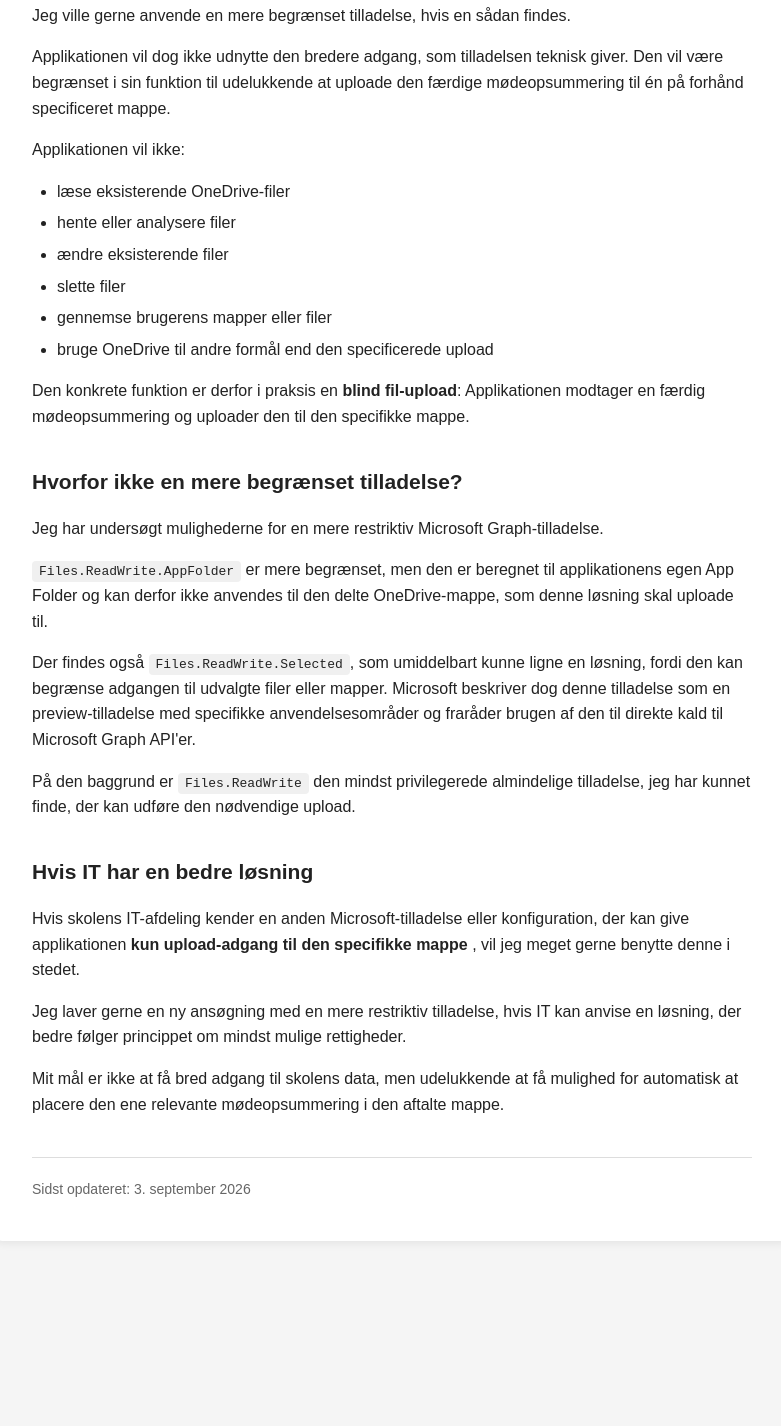
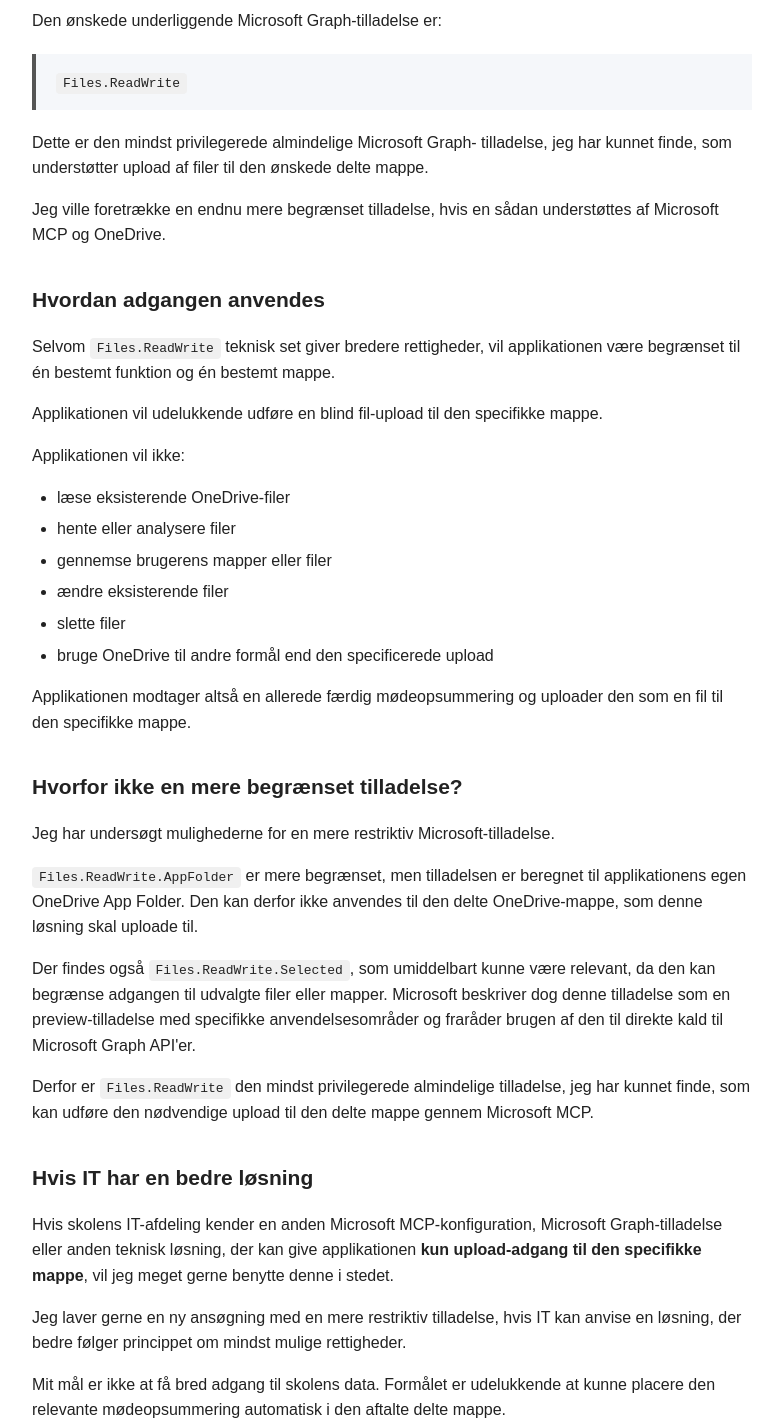
Before and after one commit to Asgerfyr/Asgerfyr.github.io, a website: page MicrosoftMCP.html in a window 1280 px wide. Shown: the part 601-2027 px from the top of the page, without its empty margins (248-1029 px from the left). Before the commit the page ends 1882 px from the top, so only its background shows below. Drawn offline with Linux system fonts and the light colour scheme.

Commit message:
fix: update title and content for Microsoft MCP access justification page

```diff
--- a/MicrosoftMCP.html
+++ b/MicrosoftMCP.html
@@ -4,7 +4,7 @@
     <meta charset="UTF-8">
     <meta name="viewport" content="width=device-width, initial-scale=1.0">
 
-    <title>Begrundelse for Microsoft Graph-adgang</title>
+    <title>Begrundelse for Microsoft MCP-adgang</title>
 
     <style>
         body {
@@ -74,13 +74,21 @@
 
 <main>
 
-    <h1>Begrundelse for Microsoft Graph-adgang</h1>
+    <h1>Begrundelse for Microsoft MCP-adgang</h1>
+
+    <div class="info">
+        <strong>Hvorfor denne side?</strong><br>
+        Den oprindelige ansøgning om Microsoft MCP-adgang har en meget
+        begrænset plads til begrundelsen. Derfor findes den fulde
+        begrundelse og de tekniske detaljer på denne side.
+    </div>
 
     <h2>Formål</h2>
 
     <p>
-        Formålet med applikationen er automatisk at uploade en opsummering
-        af et møde til én specifik delt OneDrive-mappe.
+        Formålet med Microsoft MCP-adgangen er at gøre det muligt for en
+        applikation automatisk at uploade en opsummering af et møde til
+        én specifik delt OneDrive-mappe.
     </p>
 
     <p>
@@ -89,10 +97,16 @@
         mappe, så den kan gemmes og tilgås af de relevante personer.
     </p>
 
-    <h2>Anmodet adgang</h2>
+    <h2>Den ønskede adgang</h2>
 
     <p>
-        Jeg anmoder om Microsoft Graph-tilladelsen:
+        Microsoft MCP bruges som forbindelsen mellem applikationen og
+        Microsoft 365. For OneDrive-operationen anvendes Microsoft Graph
+        API'ets tilladelsesmodel.
+    </p>
+
+    <p>
+        Den ønskede underliggende Microsoft Graph-tilladelse er:
     </p>
 
     <div class="info">
@@ -100,19 +114,27 @@
     </div>
 
     <p>
-        Dette er den mindst privilegerede almindelige Microsoft Graph-tilladelse,
-        jeg har kunnet finde, som understøtter upload af filer til den ønskede
-        delte mappe.
+        Dette er den mindst privilegerede almindelige Microsoft Graph-
+        tilladelse, jeg har kunnet finde, som understøtter upload af filer
+        til den ønskede delte mappe.
     </p>
 
     <p>
-        Jeg ville gerne anvende en mere begrænset tilladelse, hvis en sådan findes.
+        Jeg ville foretrække en endnu mere begrænset tilladelse, hvis en
+        sådan understøttes af Microsoft MCP og OneDrive.
+    </p>
+
+    <h2>Hvordan adgangen anvendes</h2>
+
+    <p>
+        Selvom <code>Files.ReadWrite</code> teknisk set giver bredere
+        rettigheder, vil applikationen være begrænset til én bestemt
+        funktion og én bestemt mappe.
     </p>
 
     <p>
-        Applikationen vil dog ikke udnytte den bredere adgang, som tilladelsen
-        teknisk giver. Den vil være begrænset i sin funktion til udelukkende
-        at uploade den færdige mødeopsummering til én på forhånd specificeret mappe.
+        Applikationen vil udelukkende udføre en blind fil-upload til den
+        specifikke mappe.
     </p>
 
     <p>Applikationen vil ikke:</p>
@@ -120,55 +142,52 @@
     <ul>
         <li>læse eksisterende OneDrive-filer</li>
         <li>hente eller analysere filer</li>
+        <li>gennemse brugerens mapper eller filer</li>
         <li>ændre eksisterende filer</li>
         <li>slette filer</li>
-        <li>gennemse brugerens mapper eller filer</li>
         <li>bruge OneDrive til andre formål end den specificerede upload</li>
     </ul>
 
     <p>
-        Den konkrete funktion er derfor i praksis en
-        <span class="important">blind fil-upload</span>:
-        Applikationen modtager en færdig mødeopsummering og uploader den
-        til den specifikke mappe.
+        Applikationen modtager altså en allerede færdig mødeopsummering
+        og uploader den som en fil til den specifikke mappe.
     </p>
 
     <h2>Hvorfor ikke en mere begrænset tilladelse?</h2>
 
     <p>
         Jeg har undersøgt mulighederne for en mere restriktiv
-        Microsoft Graph-tilladelse.
+        Microsoft-tilladelse.
     </p>
 
     <p>
-        <code>Files.ReadWrite.AppFolder</code> er mere begrænset, men den er
-        beregnet til applikationens egen App Folder og kan derfor ikke anvendes
-        til den delte OneDrive-mappe, som denne løsning skal uploade til.
+        <code>Files.ReadWrite.AppFolder</code> er mere begrænset, men
+        tilladelsen er beregnet til applikationens egen OneDrive App Folder.
+        Den kan derfor ikke anvendes til den delte OneDrive-mappe, som
+        denne løsning skal uploade til.
     </p>
 
     <p>
         Der findes også <code>Files.ReadWrite.Selected</code>, som umiddelbart
-        kunne ligne en løsning, fordi den kan begrænse adgangen til udvalgte
-        filer eller mapper. Microsoft beskriver dog denne tilladelse som en
-        preview-tilladelse med specifikke anvendelsesområder og fraråder brugen
-        af den til direkte kald til Microsoft Graph API'er.
+        kunne være relevant, da den kan begrænse adgangen til udvalgte
+        filer eller mapper. Microsoft beskriver dog denne tilladelse som
+        en preview-tilladelse med specifikke anvendelsesområder og fraråder
+        brugen af den til direkte kald til Microsoft Graph API'er.
     </p>
 
     <p>
-        På den baggrund er <code>Files.ReadWrite</code> den mindst privilegerede
-        almindelige tilladelse, jeg har kunnet finde, der kan udføre den
-        nødvendige upload.
+        Derfor er <code>Files.ReadWrite</code> den mindst privilegerede
+        almindelige tilladelse, jeg har kunnet finde, som kan udføre den
+        nødvendige upload til den delte mappe gennem Microsoft MCP.
     </p>
 
     <h2>Hvis IT har en bedre løsning</h2>
 
     <p>
-        Hvis skolens IT-afdeling kender en anden Microsoft-tilladelse eller
-        konfiguration, der kan give applikationen
-        <span class="important">
-            kun upload-adgang til den specifikke mappe
-        </span>,
-        vil jeg meget gerne benytte denne i stedet.
+        Hvis skolens IT-afdeling kender en anden Microsoft MCP-konfiguration,
+        Microsoft Graph-tilladelse eller anden teknisk løsning, der kan give
+        applikationen <span class="important">kun upload-adgang til den
+        specifikke mappe</span>, vil jeg meget gerne benytte denne i stedet.
     </p>
 
     <p>
@@ -178,9 +197,9 @@
     </p>
 
     <p>
-        Mit mål er ikke at få bred adgang til skolens data, men udelukkende
-        at få mulighed for automatisk at placere den ene relevante
-        mødeopsummering i den aftalte mappe.
+        Mit mål er ikke at få bred adgang til skolens data. Formålet er
+        udelukkende at kunne placere den relevante mødeopsummering
+        automatisk i den aftalte delte mappe.
     </p>
 
     <footer>
```
